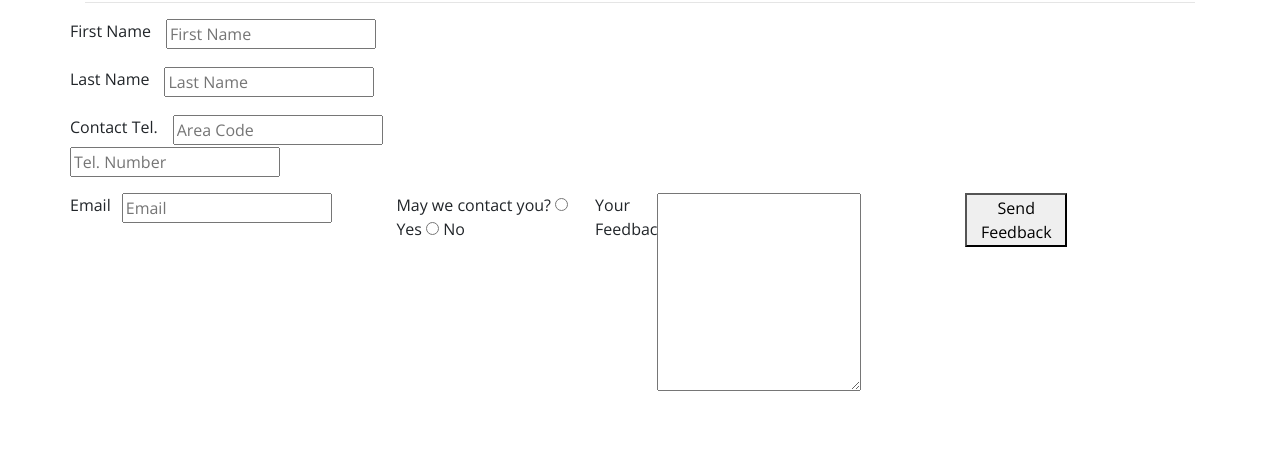
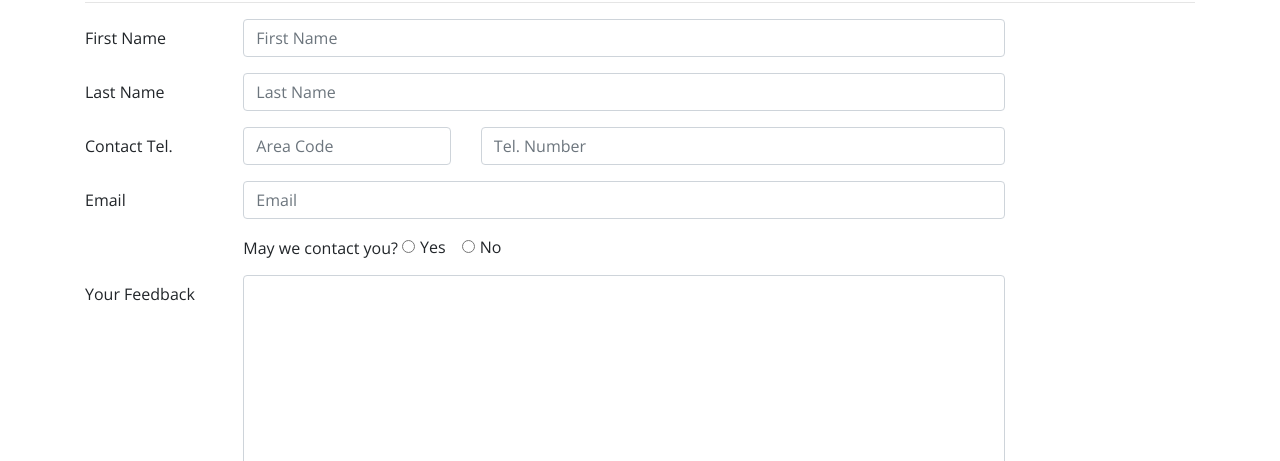
Before and after one commit to aarontorresweb/nuCamp, a website: page contactus.html in a window 1280 px wide. Shown: the part 679-1140 px from the top of the page. Drawn offline with nearby package versions, Linux system fonts and the light colour scheme.

Commit message:
Form Update

```diff
--- a/contactus.html
+++ b/contactus.html
@@ -45,7 +45,7 @@
                     <li class="nav-item"><a class="nav-link" href="index.html"><i class="fa fa-home fa-lg"></i> Home</a></li>
                     <li class="nav-item"><a class="nav-link" href="aboutus.html"><i class="fa fa-info fa-lg"></i> About</a></li>
                     <li class="nav-item"><a class="nav-link" href="#"><i class="fa fa-list fa-lg"></i> Sites</a></li>
-                    <li class="nav-item active"><a class="nav-link" href="contactus.html"><i class="fa fa-address-card fa-lg"></i> Contact</a></li>
+                    <li class="nav-item"><a class="nav-link" href="contactus.html"><i class="fa fa-address-card fa-lg"></i>Contact</a></li>
                 </ul>
             </div>
         </div>
@@ -84,54 +84,67 @@
                 <hr />
             </div>
             <div class="col-md-10">
+
                 <form>
+
                     <div class="form-group row">
-                        <label for="firstName" class="col=md-2">First Name</label>
+                        <label for="firstName" class="col-md-2 col-form-label">First Name</label>
                         <div class="col-md-10">
-                            <input type="text" id="firstName" name="firstName" placeholder="First Name" />
+                            <input type="text" class="form-control col-form-label" id="firstName" name="firstName" placeholder="First Name" />
                         </div>
                     </div>
+
                     <div class="form-group row">
-                        <label for="lastName" class="col=md-2">Last Name</label>
+                        <label for="lastName" class="col-md-2 col-form-label">Last Name</label>
                         <div class="col-md-10">
-                            <input type="text" id="lastName" name="lastName" placeholder="Last Name" />
+                            <input type="text" class="form-control col-form-label" id="lastName" name="lastName" placeholder="Last Name" />
                         </div>
                     </div>
+
                     <div class="form-group row">
-                        <label for="areaCode" class="col=md-2">Contact Tel.</label>
+                        <label for="areaCode" class="col-md-2 col-form-label">Contact Tel.</label>
                         <div class="col-5 col-md-3">
-                            <input type="tel" id="areaCode" name="areaCode" placeholder="Area Code" />
+                            <input type="tel" class="form-control col-form-label" id="areaCode" name="areaCode" placeholder="Area Code" />
                         </div>
-                        <div class="col-7"></div>
-                            <input type="tel" name="telNum" placeholder="Tel. Number" />
+                        <div class="col-7">
+                            <input type="tel" class="form-control col-form-label" name="telNum" placeholder="Tel. Number" />
                         </div>
                     </div>
+
                     <div class="form-group row">
-                        <label for="email" class="col-md-2">Email</label>
+                        <label for="email" class="col-md-2 col-form-label">Email</label>
                         <div class="col-md-10">
-                            <input type="email" id="email" name="email" placeholder="Email">
+                            <input type="email" class="form-control col-form-label" id="email" name="email" placeholder="Email">
                         </div>
                     </div>
+
                     <div class="form-group row">
                         <div class="col offset-md-2">
                             May we contact you?
-                            <input type="radio" id="contactYes" name="contactRadios" value="yes" />
-                            <label for="contactYes">Yes</label>
-                            <input type="radio" id="contactNo" name="contactRadios" value="no" />
-                            <label for="contactNo">No</label>
+                            <div class="form-check form-check-inline">
+                                <input type="radio" class="form-check-input" id="contactYes" name="contactRadios" value="yes" />
+                                <label for="contactYes" class="form-check-label">Yes</label>
+                            </div>
+                            <div class="form-check form-check-inline">
+                                <input type="radio" class="form-check-input" id="contactNo" name="contactRadios" value="no" />
+                                <label for="contactNo" class="form-check-label">No</label>
+                            </div>
                         </div>
                     </div>
+
                     <div class="form-group row">
-                        <label for="feedback" class="col-md-2">Your Feedback</label>
+                        <label for="feedback" class="col-md-2 col-form-label">Your Feedback</label>
                         <div class="col-md-10">
-                            <textarea id="feedback" name="feedback" rows="8"></textarea>
+                            <textarea id="feedback" class="form-control col-form-label" name="feedback" rows="8"></textarea>
                         </div>
                     </div>
+
                     <div class="form-group row">
                         <div class="offset-md-2 col-md-10">
-                            <button type="submit">Send Feedback</button>
+                            <button type="submit" class="btn btn-primary">Send Feedback</button>
                         </div>
                     </div>
+
                 </form>
             </div>
        </div>
```
Also changed, not shown: aboutus.html (+1 -1 lines), index.html (+1 -1 lines).
